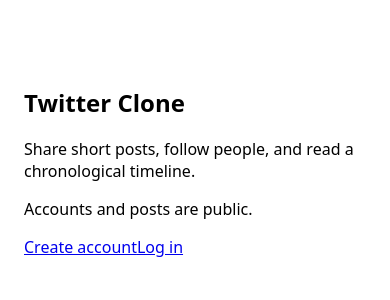
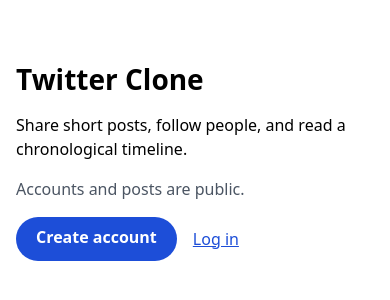
Before and after one commit to josedan10/theflock-challenge, a Next.js app in the folder apps/web/: page / in a window 390 px wide. Shown: the part 260-560 px from the top of the page. Built offline with nearby package versions, Linux system fonts and the light colour scheme; no server answers.

Commit message:
style(web): add mobile-first form and focus styles
Readable single-column forms, 44px touch targets, visible focus rings,
light/dark tokens with contrasting error colors, hidden empty alerts,
and reduced-motion support (UI-01, WCAG 2.2 AA target).

```diff
--- a/apps/web/app/styles.css
+++ b/apps/web/app/styles.css
@@ -1,6 +1,22 @@
 :root {
   color-scheme: light dark;
   font-family: system-ui, sans-serif;
+  line-height: 1.5;
+  --accent: #1d4ed8;
+  --accent-contrast: #ffffff;
+  --border: #6b7280;
+  --danger: #b91c1c;
+  --muted: #4b5563;
+}
+
+@media (prefers-color-scheme: dark) {
+  :root {
+    --accent: #93c5fd;
+    --accent-contrast: #0b1220;
+    --border: #9ca3af;
+    --danger: #fca5a5;
+    --muted: #d1d5db;
+  }
 }
 
 * {
@@ -14,17 +30,122 @@ body {
 main {
   display: grid;
   min-height: 100dvh;
-  padding: 1.5rem;
+  padding: 1.5rem 1rem;
   place-items: center;
 }
 
 section {
-  inline-size: min(100%, 36rem);
+  inline-size: min(100%, 28rem);
 }
 
-.eyebrow {
+h1 {
+  font-size: 1.75rem;
+  line-height: 1.2;
+  margin-block: 0 0.75rem;
+}
+
+a {
+  color: var(--accent);
+}
+
+.notice,
+.field-hint {
+  color: var(--muted);
+}
+
+form {
+  display: grid;
+  gap: 1rem;
+}
+
+.field {
+  display: grid;
+  gap: 0.25rem;
+}
+
+.field label {
+  font-weight: 600;
+}
+
+.field-hint {
   font-size: 0.875rem;
-  font-weight: 700;
-  letter-spacing: 0.08em;
-  text-transform: uppercase;
+  margin: 0;
 }
+
+input {
+  border: 1px solid var(--border);
+  border-radius: 0.5rem;
+  font: inherit;
+  min-block-size: 2.75rem;
+  padding: 0.5rem 0.75rem;
+}
+
+input[aria-invalid="true"] {
+  border-color: var(--danger);
+  border-width: 2px;
+}
+
+.field-error {
+  color: var(--danger);
+  font-size: 0.875rem;
+  list-style: none;
+  margin: 0;
+  padding: 0;
+}
+
+.form-alert:empty {
+  display: none;
+}
+
+.form-alert {
+  border: 2px solid var(--danger);
+  border-radius: 0.5rem;
+  color: var(--danger);
+  padding: 0.75rem;
+}
+
+button,
+.button {
+  background: var(--accent);
+  border: 0;
+  border-radius: 999px;
+  color: var(--accent-contrast);
+  cursor: pointer;
+  display: inline-flex;
+  font: inherit;
+  font-weight: 600;
+  justify-content: center;
+  min-block-size: 2.75rem;
+  padding: 0.5rem 1.25rem;
+  text-decoration: none;
+}
+
+button:disabled {
+  cursor: progress;
+  opacity: 0.7;
+}
+
+:focus-visible {
+  outline: 3px solid var(--accent);
+  outline-offset: 2px;
+}
+
+.actions {
+  align-items: center;
+  display: flex;
+  flex-wrap: wrap;
+  gap: 1rem;
+}
+
+@media (min-width: 640px) {
+  main {
+    padding: 3rem 1.5rem;
+  }
+}
+
+@media (prefers-reduced-motion: reduce) {
+  * {
+    scroll-behavior: auto !important;
+    transition: none !important;
+  }
+}
```
